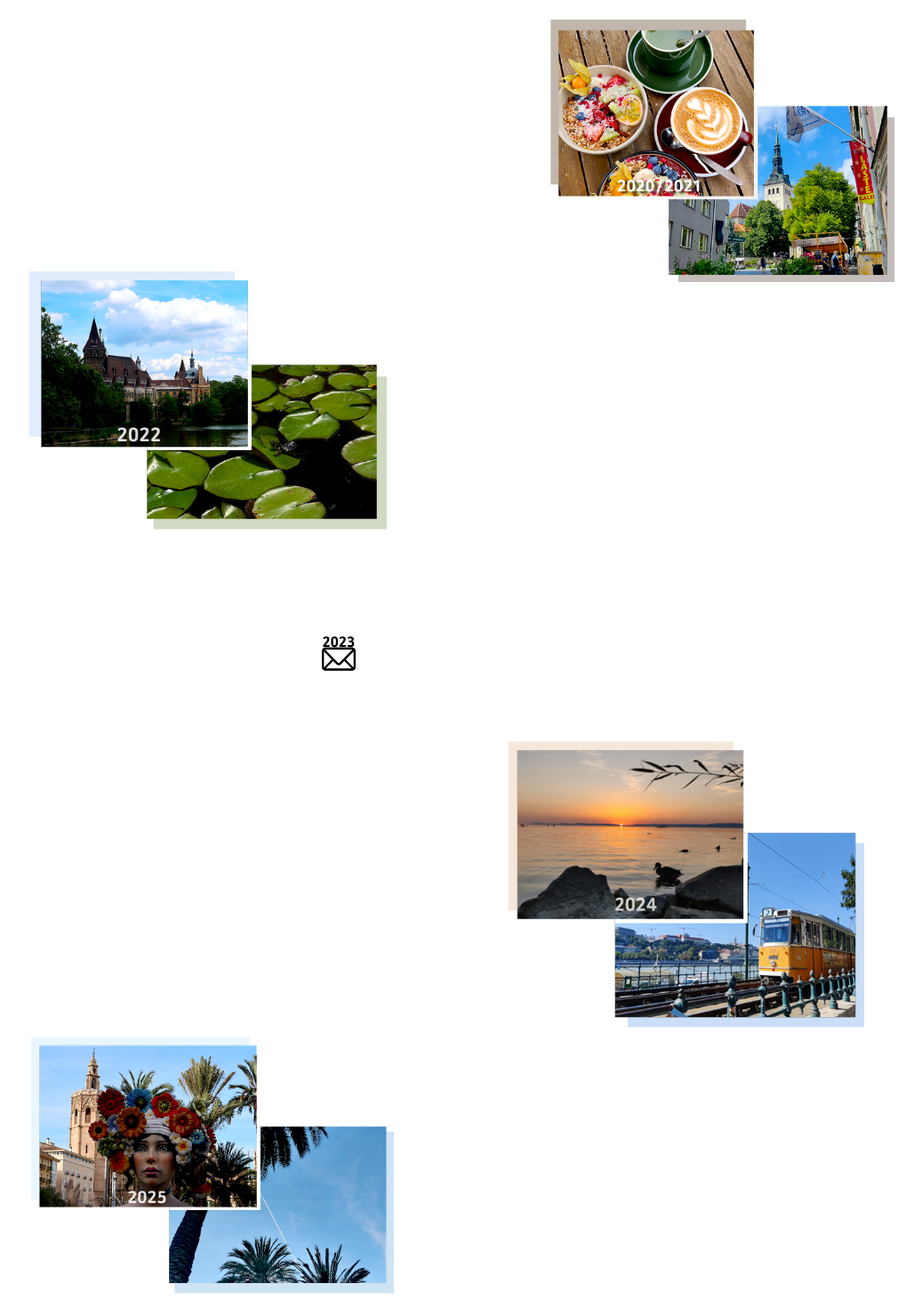
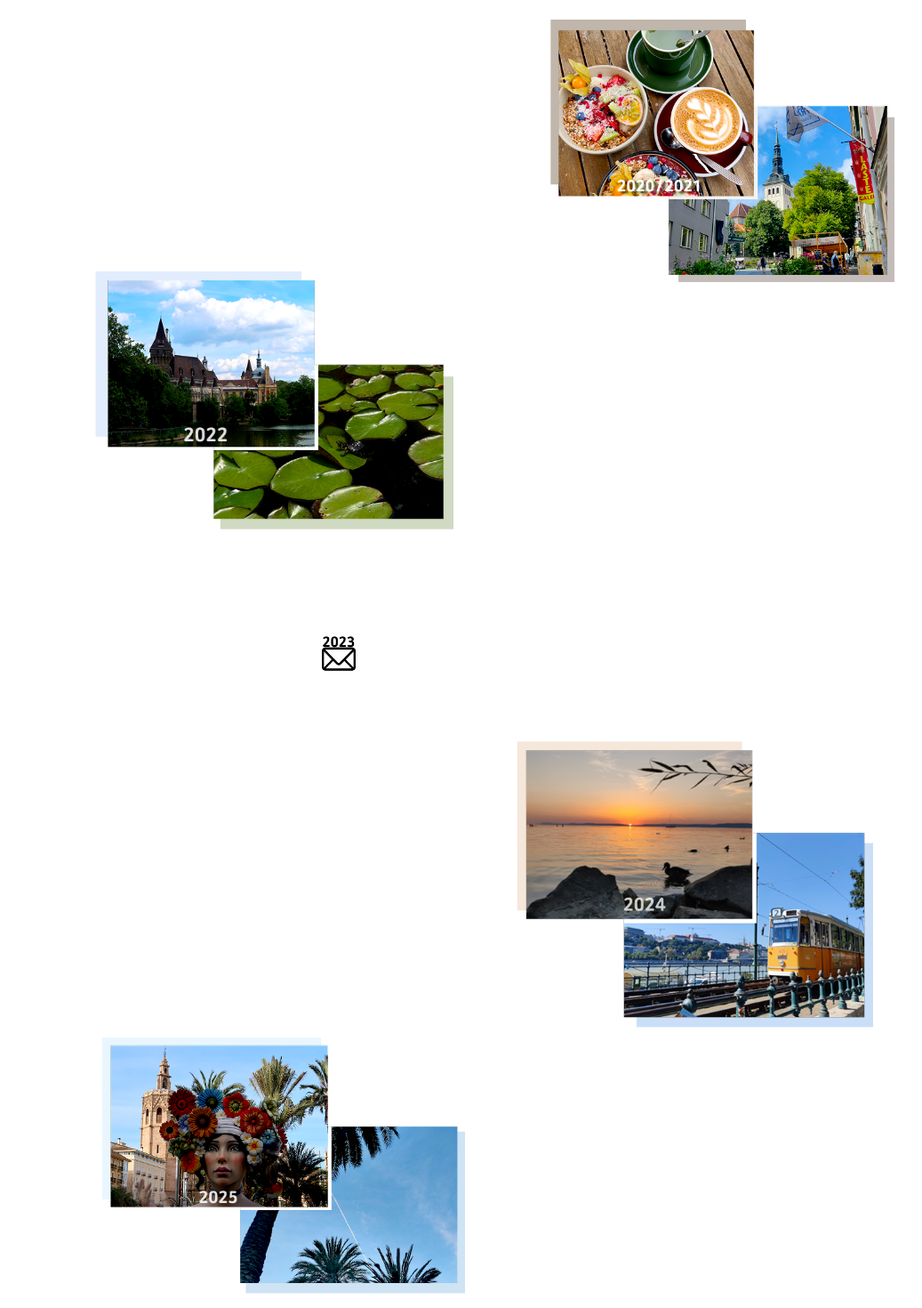
Before and after one commit to Evelineaa/NewPortfolio, a React (Create React App) app: page /#/MeetMe in a window 1280 px wide. Shown: the part 1356-2826 px from the top of the page at 89% size, without its empty margins (124-1161 px from the left). Built offline with nearby package versions, Linux system fonts and the light colour scheme; a web font is replaced by a local one.

Commit message:
Mainsite ready

```diff
--- a/src/App.js
+++ b/src/App.js
@@ -1,7 +1,6 @@
 import './App.css';
 import MainHeader from './Components/MainHeader.js';
 import { useNavigate } from 'react-router-dom';
-
 
 function App() {
   const navigate = useNavigate();
--- a/src/Components/Header.css
+++ b/src/Components/Header.css
@@ -106,4 +106,7 @@
         margin-top: -55px;
     }
 
+    .darkHeader .Header {
+         height: 7.9vw;
+    }
 }
--- a/src/MeetMe.css
+++ b/src/MeetMe.css
@@ -167,7 +167,6 @@ border: none;
     font-size: 1.55vw;
     font-family: "Beiruti", sans-serif;
     margin-right: 100px;
-    margin-left: 120px;
     margin-top: 100px;
     height: 15vw;
     opacity: 0;
@@ -242,7 +241,7 @@ border: none;
     border: none;
     background-color: transparent;
     margin-top: -40px;
-    margin-left: 15px;
+    margin-left: 90px;
     margin-right: 150px;
 }
 .BudapestOneImage img{
@@ -254,14 +253,15 @@ border: none;
 border: none;
 background-color: transparent;
 margin-top: 6vw;
-margin-right: 50px;
+margin-right: 40px;
 }
 
 .ValenciaImage {
     border: none;
     background: transparent;
     margin-left: 20px;
-    margin-right: 110px;
+    margin-right: 50px;
+    margin-left: 100px;
 }
 
 .justifyLetters {
--- a/src/MeetMe.js
+++ b/src/MeetMe.js
@@ -25,7 +25,7 @@ const handleMouseLeave = () => {
 }
 
     return (
-        <section>
+        <div>
             <div className='firstMeetMe'>
                     <div className='fullWidthBackground'>
                         <div onMouseEnter={() => {setHovered(true)}} onMouseLeave={handleMouseLeave}>
@@ -130,7 +130,7 @@ const handleMouseLeave = () => {
             </div>
             </div>
             <link rel="stylesheet" href="https://fonts.googleapis.com/css2?family=Beiruti:wght@200..900&display=swap"></link>
-        </section>
+        </div>
     );
 };
 
--- a/src/Projects.css
+++ b/src/Projects.css
@@ -1,10 +1,11 @@
 .sectionBody {
+    min-height: 100vh;
+    width: 100vw;
     display: flex;
+    background-color: black;
     justify-content: center;
     align-items: center;
-    background-color: black;
     text-align: center;
-
 }
 
 .bodyimage {
--- a/src/Projects.js
+++ b/src/Projects.js
@@ -8,7 +8,8 @@ function Projects() {
     const navigate = useNavigate();
 
     return (
-        <section className='sectionBody'>
+        <body className='sectionBody'>
+        <div>
             <MainHeader theme='light'></MainHeader>
             <div className='bodypart'>
             <img className='bodyimage' src={window}></img>
@@ -18,7 +19,8 @@ function Projects() {
             </button>
             </div>
      </div>
-  </section>
+  </div>
+  </body>
     );
 };
 
```
